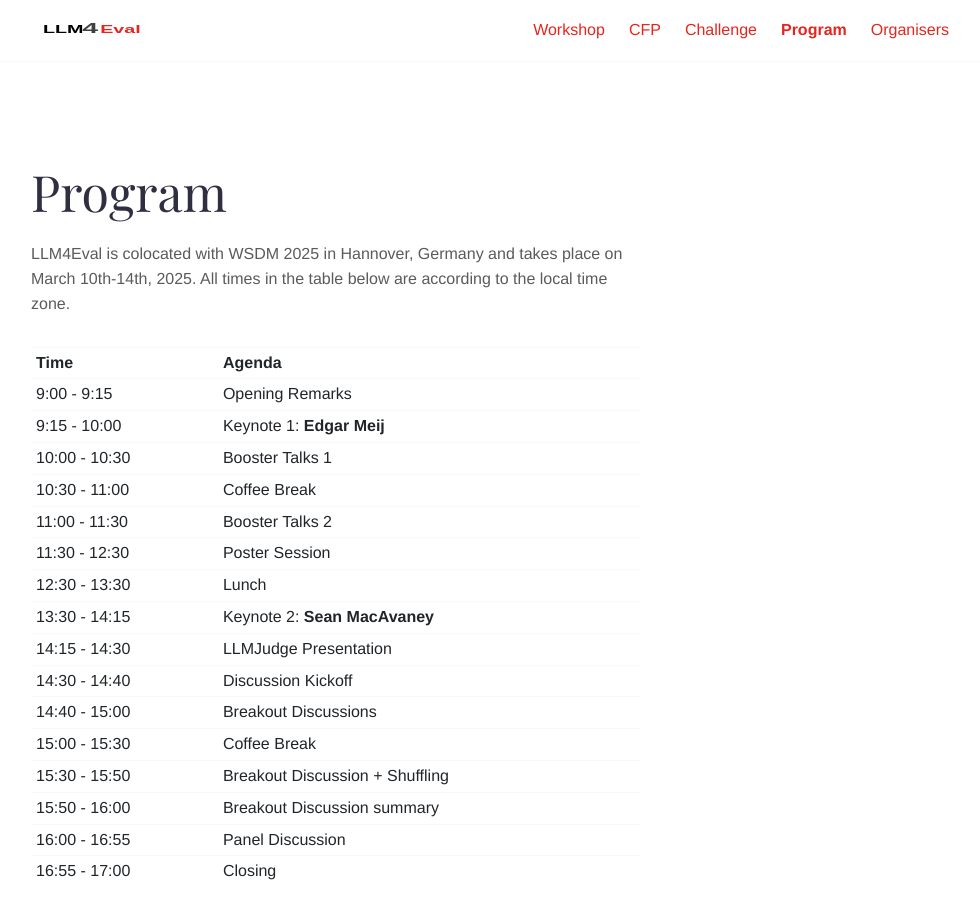
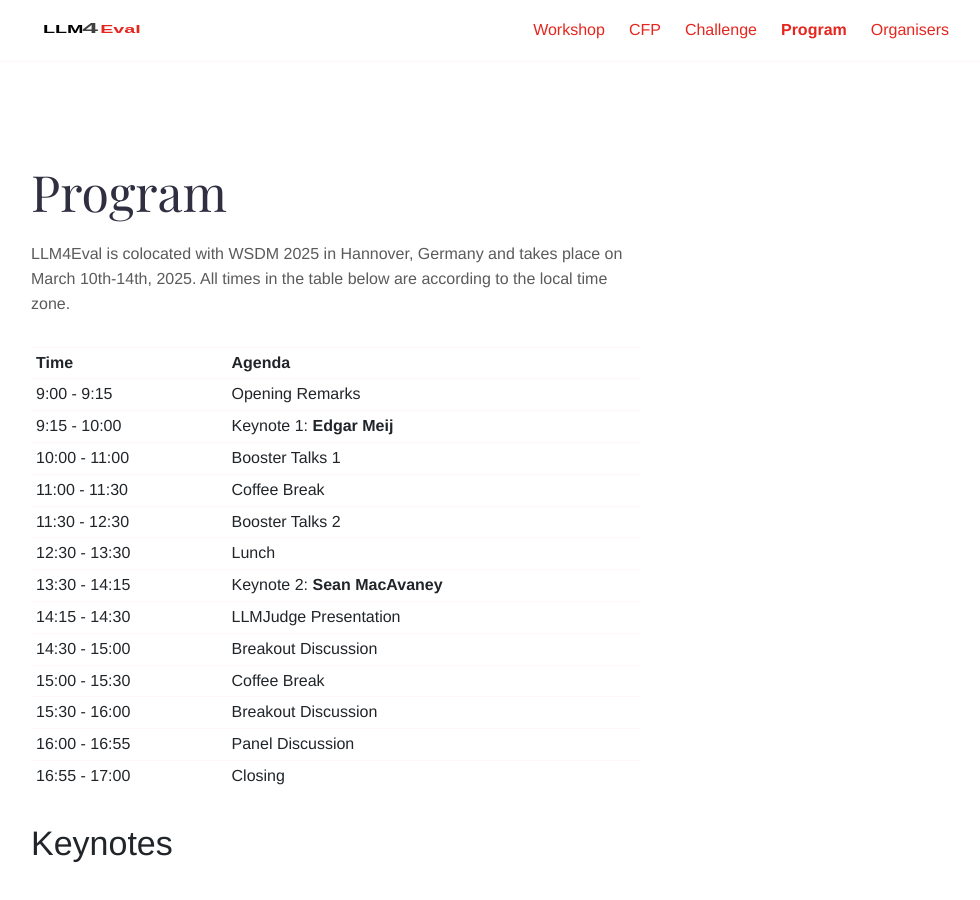
Before and after one commit to llm4eval/WSDM2025, a Jekyll site: the page built from program.md, in a window 1280 px wide and 900 px high. Shown: the whole window, without its empty margins (144-1124 px from the left). Built offline with Jekyll 4.4.1, drawn with Linux system fonts in a browser that asks for light colours.

Commit message:
Update program.md

```diff
--- a/program.md
+++ b/program.md
@@ -11,19 +11,16 @@ LLM4Eval is colocated with WSDM 2025 in Hannover, Germany and takes place on Mar
 | Time          | Agenda                            |
 | ------------- | --------------------------------- |
 | 9:00 - 9:15   | Opening Remarks                   |
-| 9:15 - 10:00  | Keynote 1: __Edgar Meij__ |
-| 10:00 - 10:30 | Booster Talks 1                  |
-| 10:30 - 11:00 | Coffee Break                      |
-| 11:00 - 11:30 | Booster Talks 2                  |
-| 11:30 - 12:30 | Poster Session                    |
+| 9:15 - 10:00  | Keynote 1: __Edgar Meij__         |
+| 10:00 - 11:00 | Booster Talks 1                   |
+| 11:00 - 11:30 | Coffee Break                      |
+| 11:30 - 12:30 | Booster Talks 2                   |
 | 12:30 - 13:30 | Lunch                             |
-| 13:30 - 14:15 | Keynote 2: __Sean MacAvaney__ |
+| 13:30 - 14:15 | Keynote 2: __Sean MacAvaney__     |
 | 14:15 - 14:30 | LLMJudge Presentation             |
-| 14:30 - 14:40 | Discussion Kickoff                |
-| 14:40 - 15:00 | Breakout Discussions              |
+| 14:30 - 15:00 | Breakout Discussion               |
 | 15:00 - 15:30 | Coffee Break                      |
-| 15:30 - 15:50 | Breakout Discussion + Shuffling   |
-| 15:50 - 16:00 | Breakout Discussion summary       |
+| 15:30 - 16:00 | Breakout Discussion               |
 | 16:00 - 16:55 | Panel Discussion                  |
 | 16:55 - 17:00 | Closing                           |
 
```
